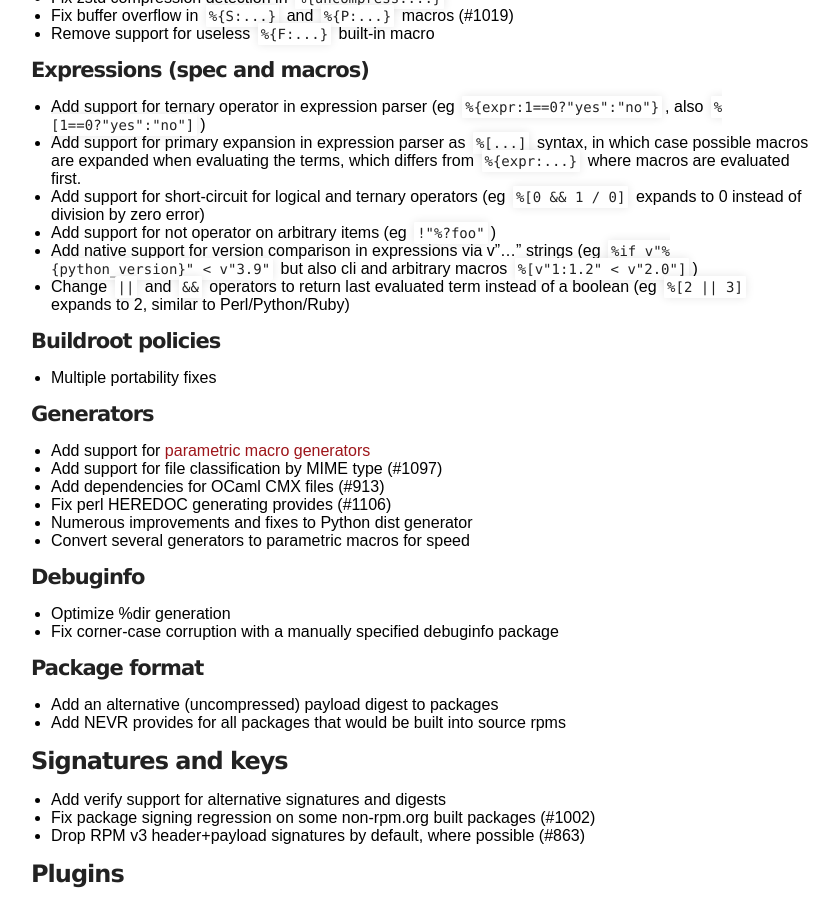
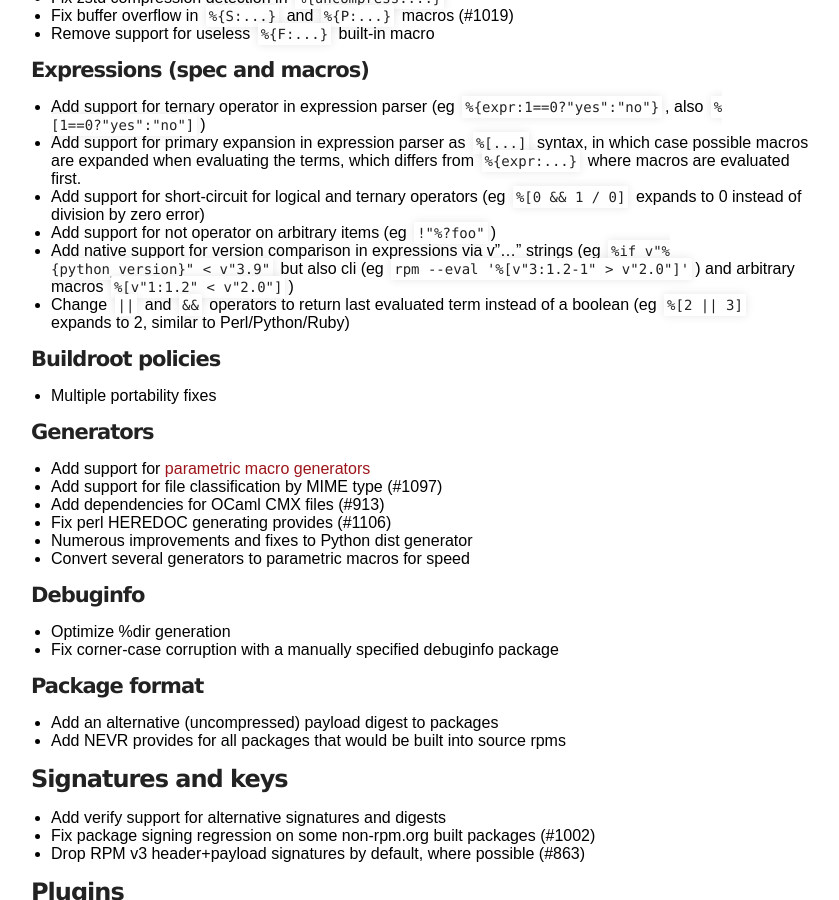
Before and after one commit to rpm-software-management/rpm-web, a Jekyll site: the page built from wiki/Releases/4.16.0.md, in a window 1280 px wide and 900 px high, scrolled down 1906 px. Shown: the whole window, without its empty margins (219-1058 px from the left). Built offline with Jekyll 4.4.1, drawn with Linux system fonts in a browser that asks for light colours.

Commit message:
Add a cli example for v"" comparison

```diff
--- a/wiki/Releases/4.16.0.md
+++ b/wiki/Releases/4.16.0.md
@@ -94,7 +94,7 @@ title: rpm.org - Releases
   (eg `%[0 && 1 / 0]` expands to 0 instead of division by zero error)
 * Add support for not operator on arbitrary items (eg `!"%?foo"`)
 * Add native support for version comparison in expressions via v"..." strings
-  (eg `%if v"%{python_version}" < v"3.9"` but also cli and arbitrary macros
+  (eg `%if v"%{python_version}" < v"3.9"` but also cli (eg `rpm --eval '%[v"3:1.2-1" > v"2.0"]'`) and arbitrary macros
    `%[v"1:1.2" < v"2.0"]`)
 * Change `||` and `&&` operators to return last evaluated term instead of
   a boolean (eg `%[2 || 3]` expands to 2, similar to Perl/Python/Ruby)
```
